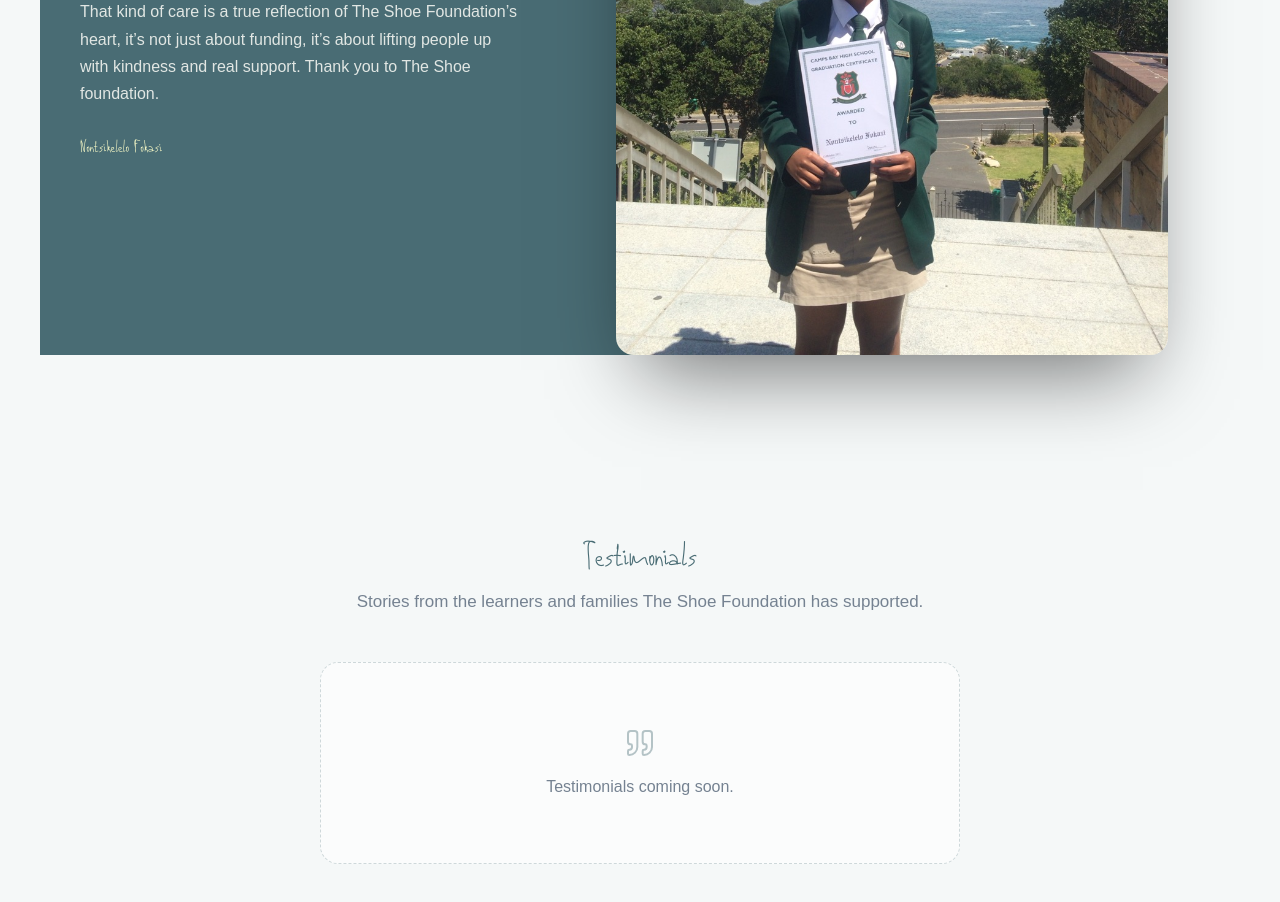
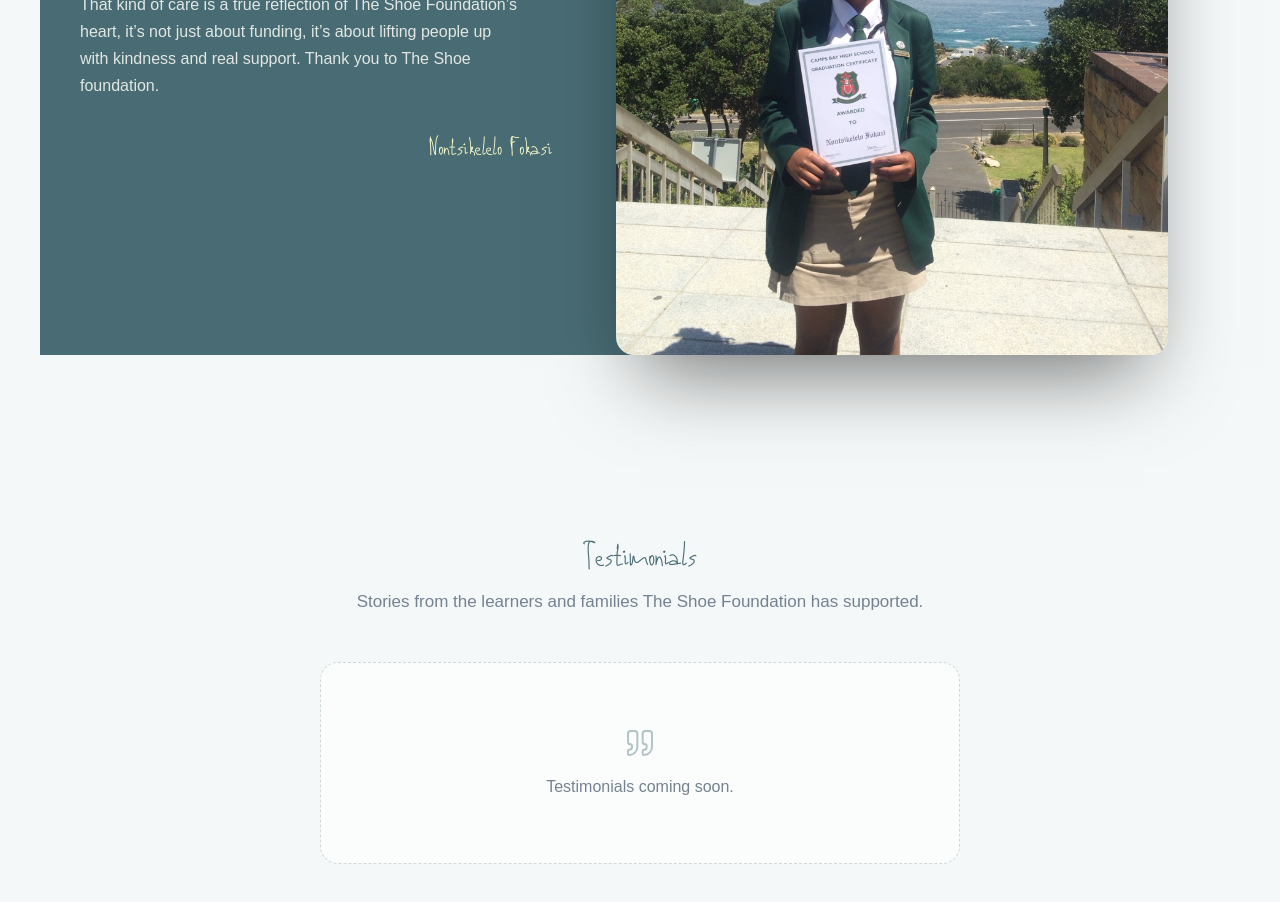
Before and after one commit to melissamalan92-ship-it/ema, a Next.js app: page /shoe-foundation in a window 1280 px wide. Shown: the part 3160-4062 px from the top of the page. Built offline with nearby package versions, Linux system fonts and the light colour scheme; a web font is replaced by a local one.

Commit message:
Reposition and enlarge scholar name in testimonial section
Moves "Nontsikelelo Fokasi" to align right under the paragraph and
increases its size for more visual weight.

```diff
--- a/src/components/shoe-foundation/scholar-message-section.tsx
+++ b/src/components/shoe-foundation/scholar-message-section.tsx
@@ -23,7 +23,7 @@ export function ScholarMessageSection() {
               it&rsquo;s about lifting people up with kindness and real
               support. Thank you to The Shoe foundation.
             </p>
-            <p className="font-display text-[20px] text-shoe-yellow">
+            <p className="self-end font-display text-[30px] text-shoe-yellow">
               Nontsikelelo Fokasi
             </p>
           </Reveal>
```
